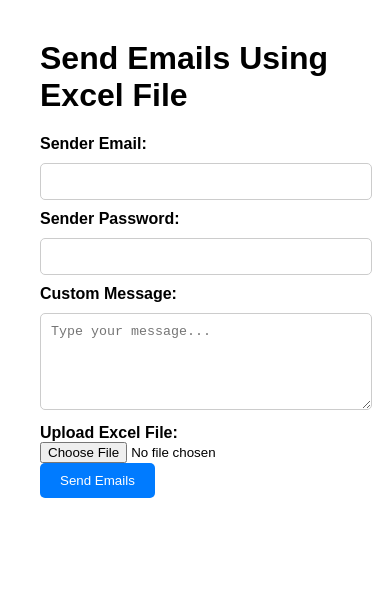
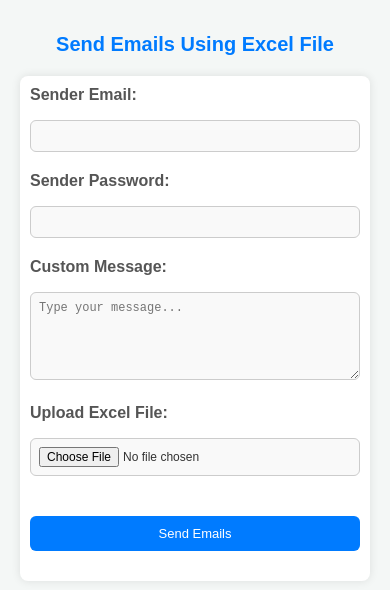
Before and after one commit to anshuman182005/MPR, a website: page public/index.html in a window 390 px wide. Drawn offline with nearby package versions, Linux system fonts and the light colour scheme.

Commit message:
moved static files inside public

```diff
--- a/index.html
+++ b/public/index.html
@@ -4,38 +4,73 @@
     <meta charset="UTF-8">
     <meta name="viewport" content="width=device-width, initial-scale=1.0">
     <title>Email Sender</title>
+    <link rel="stylesheet" href="style.css">
     <script src="https://code.jquery.com/jquery-3.6.0.min.js"></script>
-    <style>
+    <!-- <style>
+        * {
+            box-sizing: border-box;
+        }
+
         body {
             font-family: Arial, sans-serif;
-            margin: 40px;
+            background-color: #f4f7f6;
+            color: #333;
+            margin: 0;
             padding: 0;
         }
 
+        h1 {
+            text-align: center;
+            color: #007bff;
+            margin-bottom: 40px;
+        }
+
         form {
-            max-width: 500px;
+            background-color: #fff;
+            padding: 20px;
+            border-radius: 8px;
+            box-shadow: 0 0 10px rgba(0, 0, 0, 0.1);
+            max-width: 600px;
             margin: 0 auto;
         }
 
         label {
             font-weight: bold;
+            display: block;
+            margin-bottom: 8px;
+            color: #555;
         }
 
-        input[type="text"], input[type="password"], textarea {
+        input[type="text"], input[type="password"], textarea, input[type="file"] {
             width: 100%;
-            padding: 10px;
-            margin: 10px 0;
+            padding: 12px;
+            margin: 8px 0 20px 0;
             border: 1px solid #ccc;
-            border-radius: 5px;
+            border-radius: 6px;
+            font-size: 16px;
+            background-color: #f9f9f9;
+        }
+
+        input[type="text"]:focus, input[type="password"]:focus, textarea:focus {
+            border-color: #007bff;
+            outline: none;
+        }
+
+        textarea {
+            resize: vertical;
         }
 
         button {
-            padding: 10px 20px;
+            width: 100%;
+            padding: 12px;
             background-color: #007bff;
             color: white;
+            font-size: 16px;
             border: none;
-            border-radius: 5px;
+            border-radius: 6px;
             cursor: pointer;
+            transition: background-color 0.3s ease;
+            margin-top: 20px;
         }
 
         button:hover {
@@ -45,8 +80,55 @@
         .error-message {
             color: red;
             font-weight: bold;
+            margin-top: 20px;
+            text-align: center;
         }
-    </style>
+
+        /* Media Queries for responsive design */
+        @media (max-width: 768px) {
+            body {
+                padding: 20px;
+            }
+
+            h1 {
+                font-size: 24px;
+            }
+
+            form {
+                padding: 15px;
+            }
+
+            input[type="text"], input[type="password"], textarea, input[type="file"] {
+                font-size: 14px;
+                padding: 10px;
+            }
+
+            button {
+                padding: 10px;
+                font-size: 14px;
+            }
+        }
+
+        @media (max-width: 480px) {
+            h1 {
+                font-size: 20px;
+                margin-bottom: 20px;
+            }
+
+            form {
+                padding: 10px;
+            }
+
+            button {
+                font-size: 13px;
+            }
+
+            input[type="text"], input[type="password"], textarea, input[type="file"] {
+                font-size: 12px;
+                padding: 8px;
+            }
+        }
+    </style> -->
 </head>
 <body>
 
--- /dev/null
+++ b/public/style.css
@@ -0,0 +1,121 @@
+* {
+    box-sizing: border-box;
+}
+
+body {
+    font-family: Arial, sans-serif;
+    background-color: #f4f7f6;
+    color: #333;
+    margin: 0;
+    padding: 0;
+}
+
+h1 {
+    text-align: center;
+    color: #007bff;
+    margin-bottom: 40px;
+}
+
+form {
+    background-color: #fff;
+    padding: 20px;
+    border-radius: 8px;
+    box-shadow: 0 0 10px rgba(0, 0, 0, 0.1);
+    max-width: 600px;
+    margin: 0 auto;
+}
+
+label {
+    font-weight: bold;
+    display: block;
+    margin-bottom: 8px;
+    color: #555;
+}
+
+input[type="text"], input[type="password"], textarea, input[type="file"] {
+    width: 100%;
+    padding: 12px;
+    margin: 8px 0 20px 0;
+    border: 1px solid #ccc;
+    border-radius: 6px;
+    font-size: 16px;
+    background-color: #f9f9f9;
+}
+
+input[type="text"]:focus, input[type="password"]:focus, textarea:focus {
+    border-color: #007bff;
+    outline: none;
+}
+
+textarea {
+    resize: vertical;
+}
+
+button {
+    width: 100%;
+    padding: 12px;
+    background-color: #007bff;
+    color: white;
+    font-size: 16px;
+    border: none;
+    border-radius: 6px;
+    cursor: pointer;
+    transition: background-color 0.3s ease;
+    margin-top: 20px;
+}
+
+button:hover {
+    background-color: #0056b3;
+}
+
+.error-message {
+    color: red;
+    font-weight: bold;
+    margin-top: 20px;
+    text-align: center;
+}
+
+/* Media Queries for responsive design */
+@media (max-width: 768px) {
+    body {
+        padding: 20px;
+    }
+
+    h1 {
+        font-size: 24px;
+    }
+
+    form {
+        padding: 15px;
+    }
+
+    input[type="text"], input[type="password"], textarea, input[type="file"] {
+        font-size: 14px;
+        padding: 10px;
+    }
+
+    button {
+        padding: 10px;
+        font-size: 14px;
+    }
+}
+
+@media (max-width: 480px) {
+    h1 {
+        font-size: 20px;
+        margin-bottom: 20px;
+    }
+
+    form {
+        padding: 10px;
+    }
+
+    button {
+        font-size: 13px;
+    }
+
+    input[type="text"], input[type="password"], textarea, input[type="file"] {
+        font-size: 12px;
+        padding: 8px;
+    }
+}
```
